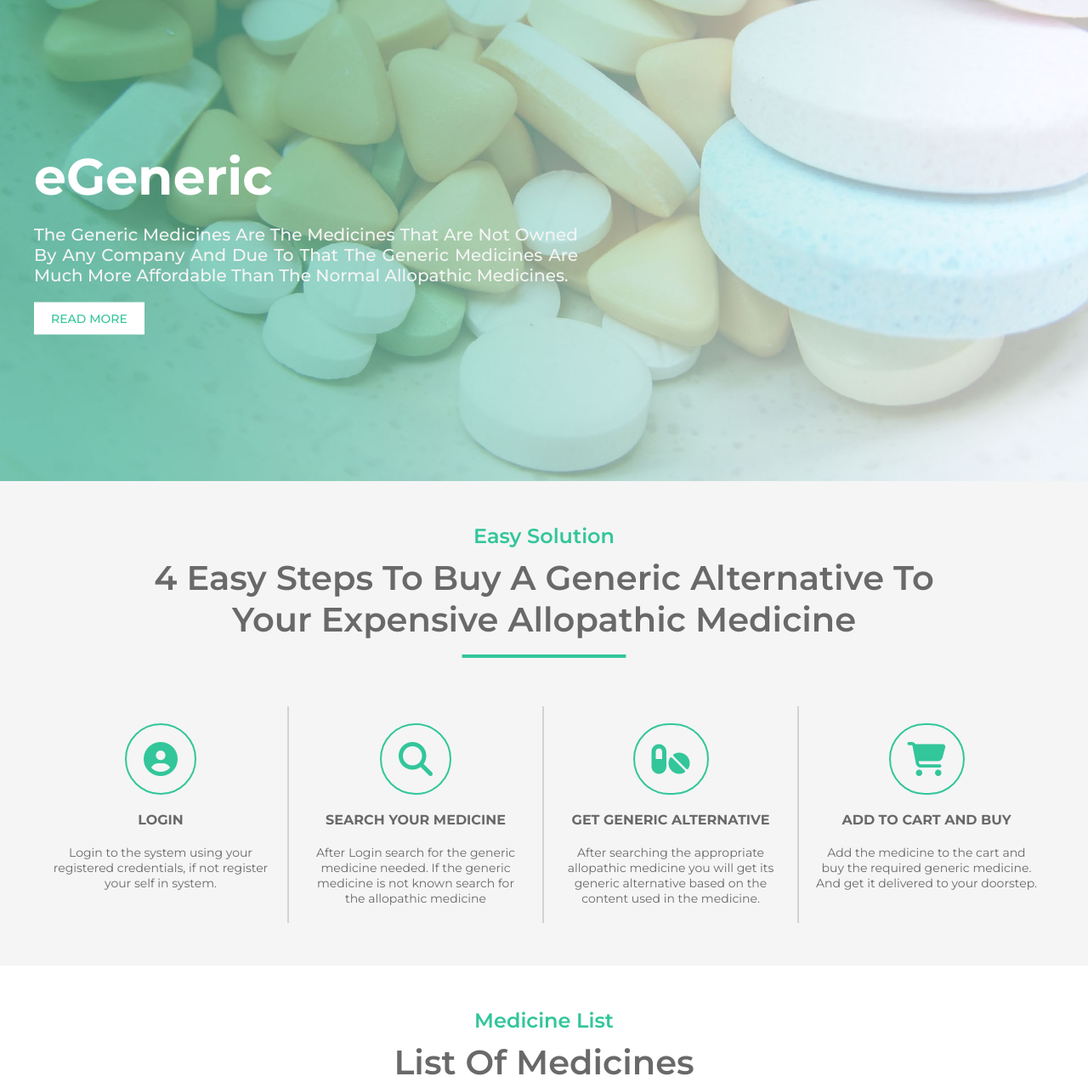
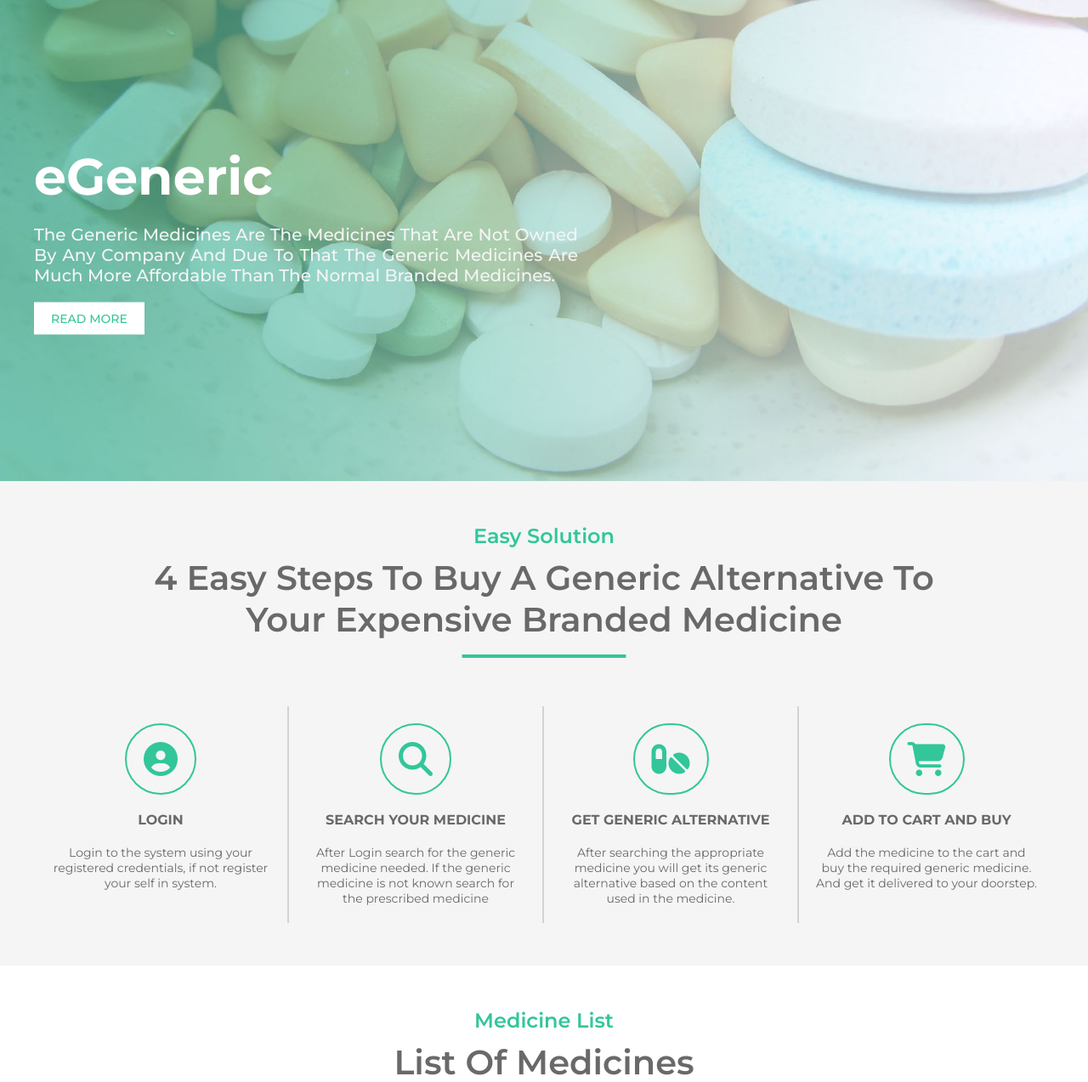
Before and after one commit to dandyash/eGeneric, a PHP site: page / in a window 1280 px wide. Shown: the part 187-1460 px from the top of the page at 85% size. Run offline with PHP 8.4, Linux system fonts and the light colour scheme; data comes from the database, SQL or seed files in the repository; some libraries are stand-ins or nearby versions.

Commit message:
Some minor changes

```diff
--- a/index.php
+++ b/index.php
@@ -117,7 +117,7 @@ include("connection.php");
         <div class="container">
             <div class="flex-main-slider-header">
                 <h2>e<span>G</span>eneric</h2>
-                <p>The Generic Medicines are the medicines that are not owned by any company and due to that The Generic Medicines are much more affordable than the normal Allopathic Medicines.</p>
+                <p>The Generic Medicines are the medicines that are not owned by any company and due to that The Generic Medicines are much more affordable than the normal branded Medicines.</p>
                 <a href="#" class="btn-white">read more</a>
             </div>
         </div>
@@ -129,7 +129,7 @@ include("connection.php");
             <div class="steps-container-flex">
                 <div class="steps-intro">
                     <h6 class="green-header">easy solution</h6>
-                    <h2 class="common-header">4 easy steps to buy a generic alternative to your expensive allopathic medicine</h2>
+                    <h2 class="common-header">4 easy steps to buy a generic alternative to your expensive branded medicine</h2>
                     <span class="green-line">asdavdbvsvrdvjnsrfdvjcnkrnjs</span>
                 </div>
                 <div class="steps-container">
@@ -141,12 +141,12 @@ include("connection.php");
                     <div class="steps-card">
                         <i class="fas fa-search"></i>
                         <h6>Search Your Medicine</h6>
-                        <p>After Login search for the generic medicine needed. If the generic medicine is not known search for the allopathic medicine</p>
+                        <p>After Login search for the generic medicine needed. If the generic medicine is not known search for the prescribed medicine</p>
                     </div>
                     <div class="steps-card">
                         <i class="fas fa-pills"></i>
                         <h6>Get Generic Alternative</h6>
-                        <p>After searching the appropriate allopathic medicine you will get its generic alternative based on the content used in the medicine.</p>
+                        <p>After searching the appropriate medicine you will get its generic alternative based on the content used in the medicine.</p>
                     </div>
                     <div class="steps-card">
                         <i class="fas fa-cart-shopping"></i>
--- a/medicine-list.php
+++ b/medicine-list.php
@@ -119,7 +119,7 @@ include("connection.php");
                 </div>
                 <div class="right-filter">
                     <select name="medi-type" id="medi-type" onchange="medicine_type_display()">
-                        <option value="Allopathic">Allopathic</option>
+                        <option value="Allopathic">Branded</option>
                         <option value="Generic">Generic</option>
                         <option value="Both">Both</option>
                     </select>
@@ -149,7 +149,7 @@ include("connection.php");
                                 <div class="medicine-img">
                                     <img src="images/capsule.svg" alt="">
                                     <div class="medicine-type">
-                                        <p>Allopathic</p>
+                                        <p>Branded</p>
                                     </div>
                                 </div>
                                 <div class="medicine-desc">
```
